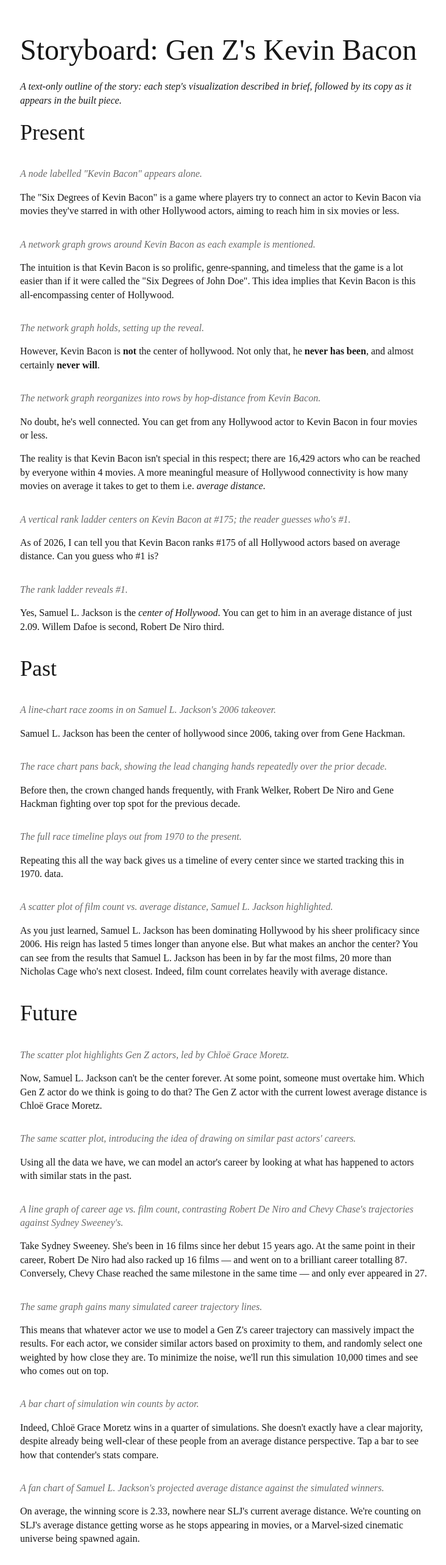
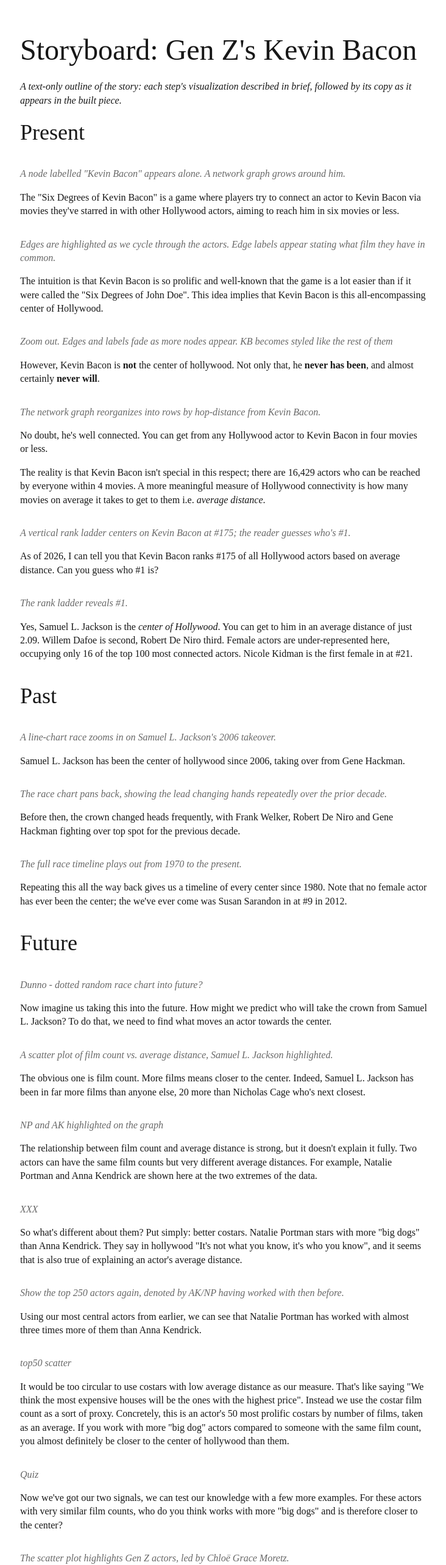
Before and after one commit to the-pudding/kevin-bacon, a SvelteKit app: page /storyboard in a window 1280 px wide. Shown: the top 2566 px of the page at 61% size, without its empty margins (273-1005 px from the left). Built offline with nearby package versions, Linux system fonts and the light colour scheme; a web font is replaced by a local one.

Commit message:
feat: new wording with more emphasis on women

```diff
--- a/src/routes/storyboard/+page.svelte
+++ b/src/routes/storyboard/+page.svelte
@@ -1,3 +1,7 @@
+<script>
+	import Page from "$routes/+page.svelte";
+</script>
+
 <svelte:head>
 	<title>Storyboard — Gen Z's Kevin Bacon</title>
 </svelte:head>
@@ -12,7 +16,10 @@
 	<h2>Present</h2>
 
 	<section class="step">
-		<p class="visual">A node labelled "Kevin Bacon" appears alone.</p>
+		<p class="visual">
+			A node labelled "Kevin Bacon" appears alone. A network graph grows around
+			him.
+		</p>
 		<p>
 			The "Six Degrees of Kevin Bacon" is a game where players try to connect an
 			actor to Kevin Bacon via movies they've starred in with other Hollywood
@@ -22,18 +29,22 @@
 
 	<section class="step">
 		<p class="visual">
-			A network graph grows around Kevin Bacon as each example is mentioned.
+			Edges are highlighted as we cycle through the actors. Edge labels appear
+			stating what film they have in common.
 		</p>
 		<p>
-			The intuition is that Kevin Bacon is so prolific, genre-spanning, and
-			timeless that the game is a lot easier than if it were called the "Six
-			Degrees of John Doe". This idea implies that Kevin Bacon is this
-			all-encompassing center of Hollywood.
+			The intuition is that Kevin Bacon is so prolific and well-known that the
+			game is a lot easier than if it were called the "Six Degrees of John Doe".
+			This idea implies that Kevin Bacon is this all-encompassing center of
+			Hollywood.
 		</p>
 	</section>
 
 	<section class="step">
-		<p class="visual">The network graph holds, setting up the reveal.</p>
+		<p class="visual">
+			Zoom out. Edges and labels fade as more nodes appear. KB becomes styled
+			like the rest of them
+		</p>
 		<p>
 			However, Kevin Bacon is <b>not</b> the center of hollywood. Not only that,
 			he <b>never has been</b>, and almost certainly
@@ -73,7 +84,9 @@
 		<p>
 			Yes, Samuel L. Jackson is the <i>center of Hollywood</i>. You can get to
 			him in an average distance of just 2.09. Willem Dafoe is second, Robert De
-			Niro third.
+			Niro third. Female actors are under-represented here, occupying only 16 of
+			the top 100 most connected actors. Nicole Kidman is the first female in at
+			#21.
 		</p>
 	</section>
 
@@ -95,7 +108,7 @@
 			the prior decade.
 		</p>
 		<p>
-			Before then, the crown changed hands frequently, with Frank Welker, Robert
+			Before then, the crown changed heads frequently, with Frank Welker, Robert
 			De Niro and Gene Hackman fighting over top spot for the previous decade.
 		</p>
 	</section>
@@ -106,7 +119,19 @@
 		</p>
 		<p>
 			Repeating this all the way back gives us a timeline of every center since
-			we started tracking this in 1970. data.
+			1980. Note that no female actor has ever been the center; the we've ever
+			come was Susan Sarandon in at #9 in 2012.
+		</p>
+	</section>
+
+	<h2>Future</h2>
+
+	<section class="step">
+		<p class="visual">Dunno - dotted random race chart into future?</p>
+		<p>
+			Now imagine us taking this into the future. How might we predict who will
+			take the crown from Samuel L. Jackson? To do that, we need to find what
+			moves an actor towards the center.
 		</p>
 	</section>
 
@@ -116,37 +141,77 @@
 			highlighted.
 		</p>
 		<p>
-			As you just learned, Samuel L. Jackson has been dominating Hollywood by
-			his sheer prolificacy since 2006. His reign has lasted 5 times longer than
-			anyone else. But what makes an anchor the center? You can see from the
-			results that Samuel L. Jackson has been in by far the most films, 20 more
-			than Nicholas Cage who's next closest. Indeed, film count correlates
-			heavily with average distance.
+			The obvious one is film count. More films means closer to the center.
+			Indeed, Samuel L. Jackson has been in far more films than anyone else, 20
+			more than Nicholas Cage who's next closest.
 		</p>
 	</section>
 
-	<h2>Future</h2>
+	<section class="step">
+		<p class="visual">NP and AK highlighted on the graph</p>
+		<p>
+			The relationship between film count and average distance is strong, but it
+			doesn't explain it fully. Two actors can have the same film counts but
+			very different average distances. For example, Natalie Portman and Anna
+			Kendrick are shown here at the two extremes of the data.
+		</p>
+	</section>
+
+	<section class="step">
+		<p class="visual">XXX</p>
+		<p>
+			So what's different about them? Put simply: better costars. Natalie
+			Portman stars with more "big dogs" than Anna Kendrick. They say in
+			hollywood "It's not what you know, it's who you know", and it seems that
+			is also true of explaining an actor's average distance.
+		</p>
+	</section>
+
+	<section class="step">
+		<p class="visual">
+			Show the top 250 actors again, denoted by AK/NP having worked with then
+			before.
+		</p>
+		<p>
+			Using our most central actors from earlier, we can see that Natalie
+			Portman has worked with almost three times more of them than Anna
+			Kendrick.
+		</p>
+	</section>
+
+	<section class="step">
+		<p class="visual">top50 scatter</p>
+		<p>
+			It would be too circular to use costars with low average distance as our
+			measure. That's like saying "We think the most expensive houses will be
+			the ones with the highest price". Instead we use the costar film count as
+			a sort of proxy. Concretely, this is an actor's 50 most prolific costars
+			by number of films, taken as an average. If you work with more "big dog"
+			actors compared to someone with the same film count, you almost definitely
+			be closer to the center of hollywood than them.
+		</p>
+	</section>
+
+	<section class="step">
+		<p class="visual">Quiz</p>
+		<p>
+			Now we've got our two signals, we can test our knowledge with a few more
+			examples. For these actors with very similar film counts, who do you think
+			works with more "big dogs" and is therefore closer to the center?
+		</p>
+	</section>
 
 	<section class="step">
 		<p class="visual">
 			The scatter plot highlights Gen Z actors, led by Chloë Grace Moretz.
 		</p>
 		<p>
-			Now, Samuel L. Jackson can't be the center forever. At some point, someone
-			must overtake him. Which Gen Z actor do we think is going to do that? The
-			Gen Z actor with the current lowest average distance is Chloë Grace
-			Moretz.
-		</p>
-	</section>
-
-	<section class="step">
-		<p class="visual">
-			The same scatter plot, introducing the idea of drawing on similar past
-			actors' careers.
-		</p>
-		<p>
-			Using all the data we have, we can model an actor's career by looking at
-			what has happened to actors with similar stats in the past.
+			We now have everything we need to predict an actor's current average
+			distance using film count and costar data. To predict future average
+			distance we need to model their trajectory by stating what we think their
+			film count and costar data will look like at a certain point in time. To
+			do this, we look at what has happened to actors with similar stats in the
+			past.
 		</p>
 	</section>
 
@@ -156,11 +221,11 @@
 			Chevy Chase's trajectories against Sydney Sweeney's.
 		</p>
 		<p>
-			Take Sydney Sweeney. She's been in 16 films since her debut 15 years ago.
-			At the same point in their career, Robert De Niro had also racked up 16
-			films — and went on to a brilliant career totalling 87. Conversely, Chevy
-			Chase reached the same milestone in the same time — and only ever appeared
-			in 27.
+			Films first. Take Sydney Sweeney: she's been in 16 films since her debut
+			15 years ago. At the same point in their career, Robert De Niro had also
+			racked up 16 films — and went on to have a brilliant career totalling 87.
+			Conversely, Chevy Chase reached the same milestone at the same point — and
+			only ever appeared in 27.
 		</p>
 	</section>
 
@@ -169,34 +234,49 @@
 			The same graph gains many simulated career trajectory lines.
 		</p>
 		<p>
-			This means that whatever actor we use to model a Gen Z's career trajectory
+			This means that whatever actor we use to model a Gen Z's film trajectory
 			can massively impact the results. For each actor, we consider similar
 			actors based on proximity to them, and randomly select one weighted by how
-			close they are. To minimize the noise, we'll run this simulation 10,000
-			times and see who comes out on top.
-		</p>
-	</section>
-
-	<section class="step">
-		<p class="visual">A bar chart of simulation win counts by actor.</p>
-		<p>
-			Indeed, Chloë Grace Moretz wins in a quarter of simulations. She doesn't
-			exactly have a clear majority, despite already being well-clear of these
-			people from an average distance perspective. Tap a bar to see how that
-			contender's stats compare.
+			close they are.
 		</p>
 	</section>
 
 	<section class="step">
 		<p class="visual">
-			A fan chart of Samuel L. Jackson's projected average distance against the
-			simulated winners.
+			Line graph where x axis is career age, and y axis is top50
 		</p>
 		<p>
-			On average, the winning score is 2.33, nowhere near SLJ's current average
-			distance. We're counting on SLJ's average distance getting worse as he
-			stops appearing in movies, or a Marvel-sized cinematic universe being
-			spawned again.
+			Costar data is a lot simpler, since it stabilises for actors once they
+			reach career age ~10. For this, we add an adjustment so that
+			well-connected Gen Z actors continue being relatively well-connected when
+			modelled into the future.
+		</p>
+	</section>
+
+	<section class="step">
+		<p class="visual">
+			A horizontal bar chart of simulation win counts by actor. User can press
+			play to start the simulation.
+		</p>
+		<p>
+			To achieve a stable result, we'll run the simulation 10,000 times and see
+			who comes out on top.
+		</p>
+	</section>
+
+	<section class="step">
+		<p class="visual">
+			Line chart, but the Gen Z actors move towards their projected position.
+			Unsure if I should add a toggle for costar. Add a toggle for "current
+			average distance" / "predicted average distance"
+			<!-- finding #25 -->
+		</p>
+		<p>
+			Here's what we think will happen to each Gen Z actor's average distance.
+			You'll notice that none of them overtake Samuel L. Jackson. From our
+			historical analysis you'll recall lines dropping off as actors stop
+			appearing in so many films. We're counting on this happening to Samuel L.
+			Jackson, or a Marvel-sized cinematic universe being spawned again.
 		</p>
 	</section>
 
@@ -204,7 +284,7 @@
 		<p class="visual">The same fan chart, framing the conclusion.</p>
 		<p>
 			What I can tell you is that our first female center of hollywood is very
-			likely to happen next, with 77% of the wins going to women, perhaps not
+			likely to happen next, with 65% of the wins going to women, perhaps not
 			for a few years yet though.
 		</p>
 	</section>
```
